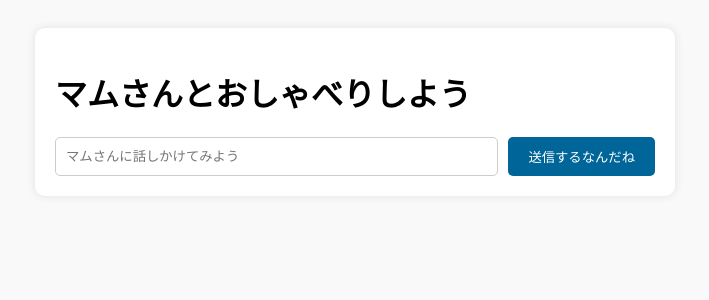
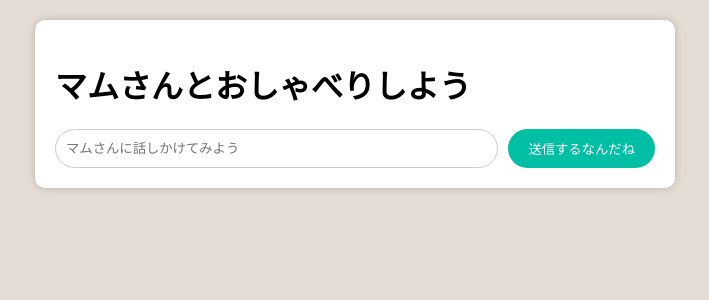
Before and after one commit to AKUNIN1173/mamusan-bot, a Flask app: page / in a window 1280 px wide. Shown: the top 300 px of the page, without its empty margins (285-994 px from the left). Run offline with Flask 3, Linux system fonts and the light colour scheme.

Commit message:
💄 UIをLINE風に変更したで

```diff
--- a/static/style.css
+++ b/static/style.css
@@ -1,52 +1,74 @@
 body {
-  background-color: #f9f9f9;
-  font-family: 'Arial', sans-serif;
+  background-color: #e5ddd5;
+  font-family: 'Helvetica Neue', sans-serif;
+  margin: 0;
   padding: 20px;
 }
 
 .chat-container {
   max-width: 600px;
   margin: 0 auto;
-  background: #fff;
+  background: #ffffff;
   padding: 20px;
   border-radius: 10px;
-  box-shadow: 0 0 10px rgba(0,0,0,0.1);
+  box-shadow: 0 0 8px rgba(0,0,0,0.2);
+}
+
+.message {
+  margin: 10px 0;
+  display: flex;
+  align-items: flex-end;
 }
 
 .message.user {
-  text-align: right;
-  color: #333;
-  margin: 10px 0;
+  justify-content: flex-end;
 }
 
 .message.bot {
-  text-align: left;
-  color: #006699;
-  margin: 10px 0;
+  justify-content: flex-start;
+}
+
+.bubble {
+  padding: 10px 15px;
+  border-radius: 20px;
+  max-width: 70%;
+  position: relative;
+  word-wrap: break-word;
+}
+
+.user .bubble {
+  background-color: #dcf8c6;
+  border-bottom-right-radius: 0;
+}
+
+.bot .bubble {
+  background-color: #ffffff;
+  border-bottom-left-radius: 0;
+  border: 1px solid #ccc;
 }
 
 .input-form {
-  margin-top: 20px;
   display: flex;
   gap: 10px;
+  margin-top: 20px;
 }
 
 input[type="text"] {
   flex: 1;
   padding: 10px;
-  border-radius: 5px;
+  border-radius: 20px;
   border: 1px solid #ccc;
 }
 
 button {
   padding: 10px 20px;
   border: none;
-  background: #006699;
+  background-color: #00bfa5;
   color: white;
-  border-radius: 5px;
+  border-radius: 20px;
   cursor: pointer;
 }
 
 button:hover {
-  background: #004d66;
+  background-color: #008e76;
 }
--- a/templates/index.html
+++ b/templates/index.html
@@ -11,32 +11,31 @@
         <h1>マムさんとおしゃべりしよう</h1>
 
         {% if tip %}
-        <p class="tip">💡 マムさんのひとこと：{{ tip }}</p>
+            <p class="tip">💡 マムさんのひとこと：{{ tip }}</p>
         {% endif %}
 
         <div class="chat-box">
             {% if user_message %}
                 <div class="message user">
-                    <strong>あなた：</strong> {{ user_message }}
+                    <div class="bubble">{{ user_message }}</div>
                 </div>
                 <div class="message bot">
-                    <img src="{{ url_for('static', filename='mamusan.png') }}" alt="マムさん" class="icon">
-                    <strong>マムさん：</strong> {{ bot_reply }}
+                    <div class="bubble">{{ bot_reply }}</div>
                 </div>
             {% endif %}
 
             {% if end_conversation %}
-                <div class="message system">
-                    マムさんはどこかへ行ってしまったようなんだね…😢
+                <div class="message bot">
+                    <div class="bubble">マムさんはどこかへ行ってしまったようなんだね…😢</div>
                 </div>
             {% endif %}
         </div>
 
         {% if not end_conversation %}
-        <form method="POST" action="/chat" class="input-form">
-            <input type="text" name="message" placeholder="マムさんに話しかけてみよう" required>
-            <button type="submit">送信するなんだね</button>
-        </form>
+            <form method="POST" action="/chat" class="input-form">
+                <input type="text" name="message" placeholder="マムさんに話しかけてみよう" required>
+                <button type="submit">送信するなんだね</button>
+            </form>
         {% endif %}
     </div>
 </body>
```
Also changed, not shown: 1 other file.
